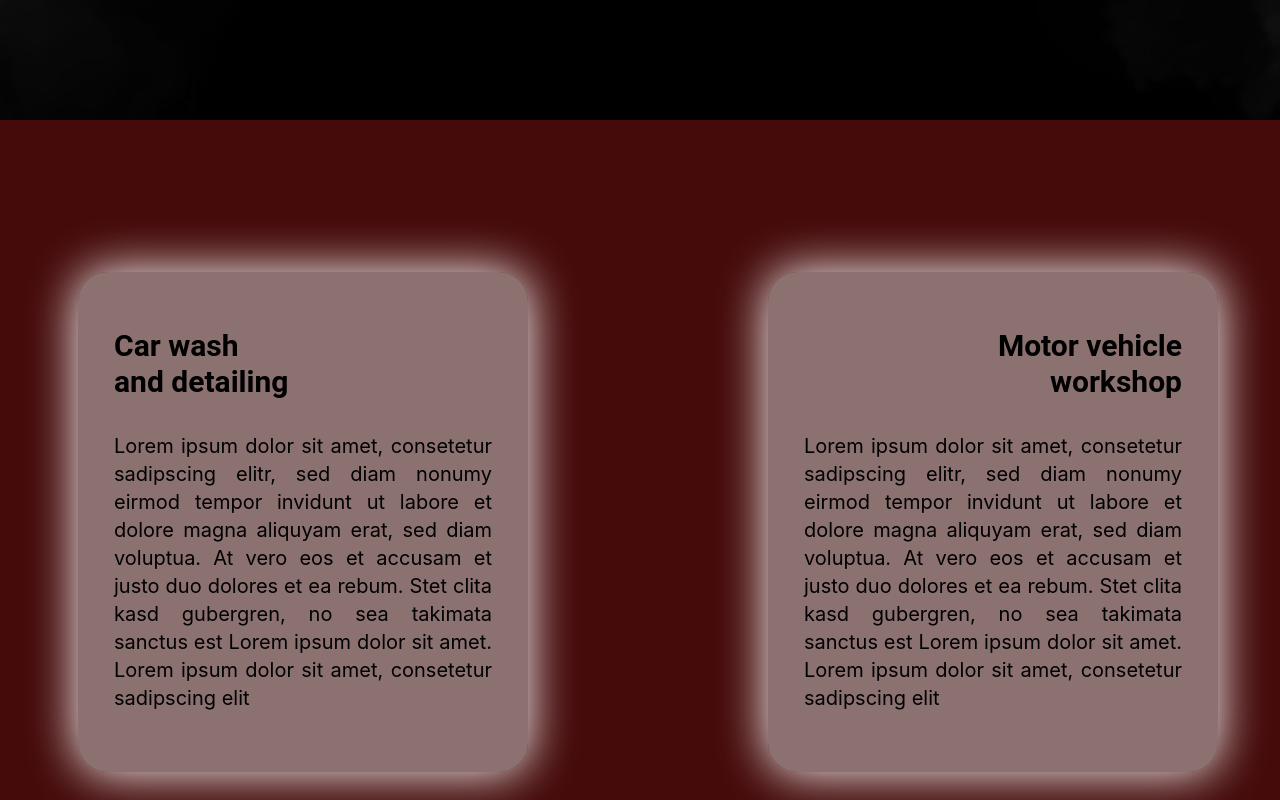
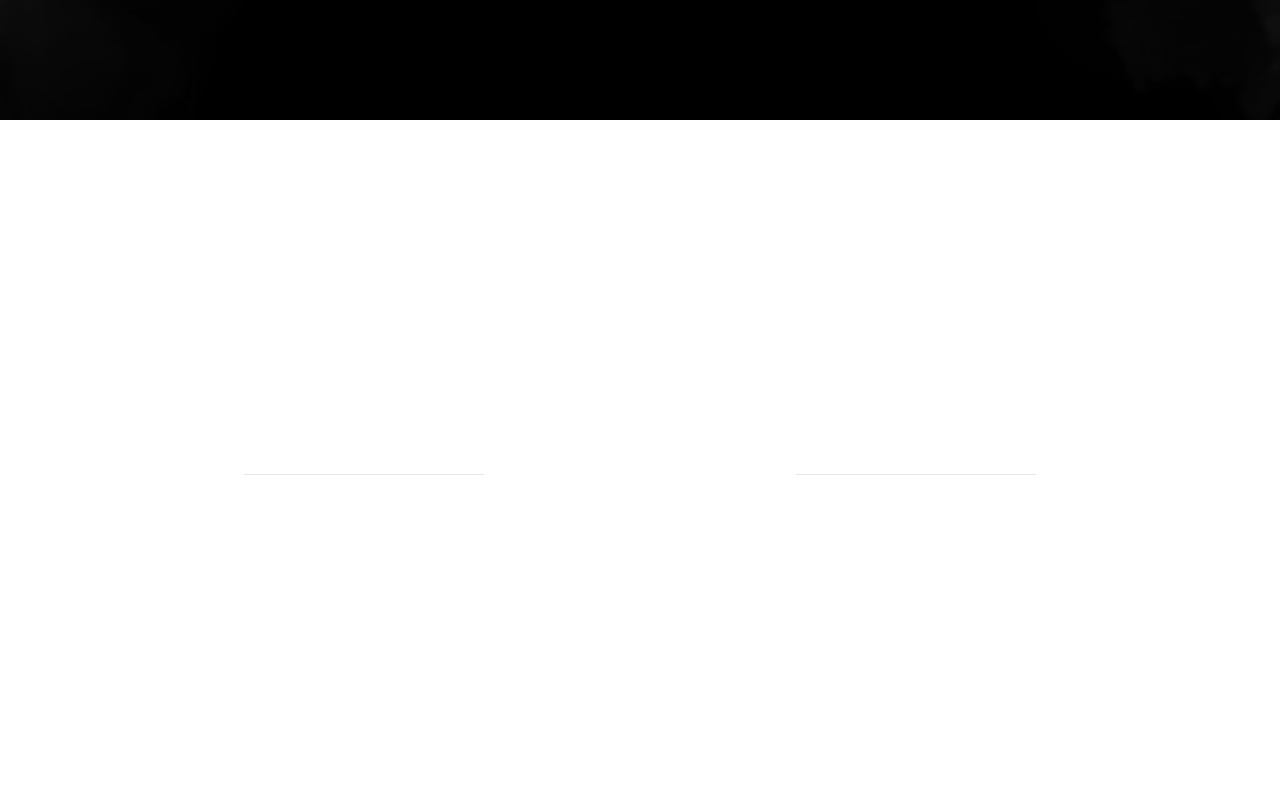
Before and after one commit to Windberger/MACAR, a React (Vite) app in the folder frontend/: page / in a window 1280 px wide. Shown: the part 680-1480 px from the top of the page. Built offline with nearby package versions, Linux system fonts and the light colour scheme.

Commit message:
new InformationCards

```diff
--- a/frontend/src/App.css
+++ b/frontend/src/App.css
@@ -40,9 +40,9 @@
 
 /* InformationCard */
 .bg-card {
-    background-color: rgba(205, 204, 204, 0.53) !important;
+    background-color: rgba(36, 36, 36, 0) !important;
 }
 
-.card-glow {
+.icon-glow {
     box-shadow: 0 0px 50px rgb(255, 255, 255) !important;
 }
--- a/frontend/src/components/InformationCard.tsx
+++ b/frontend/src/components/InformationCard.tsx
@@ -1,32 +1,44 @@
-import {Card, CardContent, CardHeader} from "@mui/material";
+import { Card, CardContent, CardHeader } from "@mui/material";
+import { IoCarSport } from "react-icons/io5";
+import { FaShop } from "react-icons/fa6";
 
 interface IInformationCard {
-    title: string,
-    description: string,
-    left: boolean
+    title: string;
+    description: string;
+    left: boolean;
 }
 
-function InformationCard({title, description, left}: IInformationCard) {
-    const styleHeader = "text-black  mt-5 text-left " + (left ? "text-left" : "text-right");
-
-    const parts= title.split(";");
+function InformationCard({ title, description, left }: IInformationCard) {
+    const styleHeader = "text-white mt-5 " + (left ? "text-left" : "text-right");
+    const parts = title.split(";");
 
     return (
-        <Card className="card-glow bg-card  mt-5 mb-4 ml-4 w-[450px] h-[500px] p-5" style={{borderRadius: "30px"}}>
+        <Card
+            className="bg-card mt-5 mb-4 w-full h-full p-5 border-transparent"
+            style={{ borderRadius: "30px" }}
+            elevation={0}
+        >
             <CardHeader
                 className={styleHeader}
                 title={
-                    <div className="text-3xl font-bold">
-                        {parts[0]}
-                        <br/>
-                        {parts[1]}
-                    </div>
+                    <>
+                        <div className="text-3xl font-bold flex flex-col items-center mb-5">
+                            <div
+                                className="mb-4 icon-glow bg-opacity-100 border rounded-3xl border-transparent p-4 flex justify-center">
+                                {left ? <IoCarSport size={48} /> : <FaShop size={48} />}
+                            </div>
+                        </div>
+                        <div className={"text-3xl font-bold flex flex-col"}>
+                            {parts[0]}
+                            <br />
+                            {parts[1]}
+                            <hr className="h-px mt-2 bg-gray-200 border-0 dark:bg-red-800" />
+                        </div>
+                    </>
                 }
             />
-            <CardContent className="text-black mb-4">
-                <div className="text-xl text-justify">
-                    {description}
-                </div>
+            <CardContent className="text-white mb-4">
+                <div className="text-xl text-justify">{description}</div>
             </CardContent>
         </Card>
     );
--- a/frontend/src/pages/InformationCards/InformationCardsLayout.tsx
+++ b/frontend/src/pages/InformationCards/InformationCardsLayout.tsx
@@ -6,8 +6,8 @@ import InformationCard from "../../components/InformationCard.tsx";
 function InformationCardsLayout() {
     const {t} = useTranslation();
     return (
-        <div className="flex justify-center items-center h-screen mb-5 bg-red-950">
-            <div className="flex space-x-60">
+        <div className="flex justify-center items-center h-screen mb-5 bg-gray">
+            <div className="flex space-x-60 w-4/5 h-4/5 pl-20 pr-20 ">
                 <InformationCard left = {true} title={t("firstInformationCardTitle")} description={t("firstInformationCardContent")}/>
                 <InformationCard left={false} title={t("secondInformationCardTitle")} description={t("secondInformationCardContent")}/>
             </div>
```
